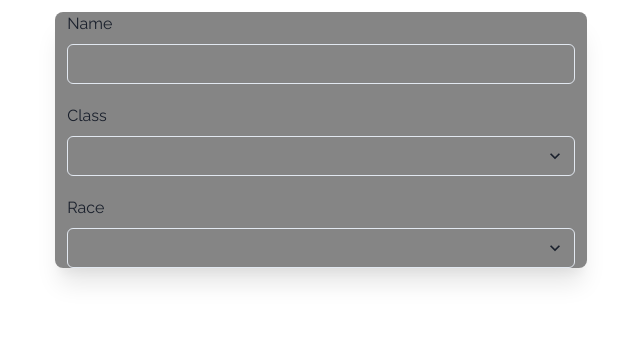
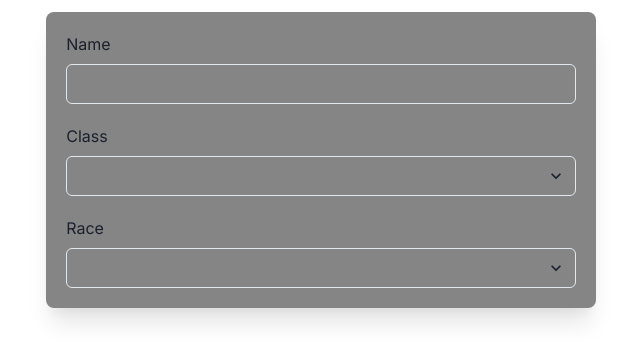
Before and after one commit to francozanini/armory, a React (Vite) app in the folder armory-web-client/: page / in a window 1280 px wide. Shown: the top 362 px of the page, without its empty margins (319-959 px from the left). Built offline with nearby package versions, Linux system fonts and the light colour scheme.

Commit message:
iter font, styles on characterDetails

```diff
--- a/armory-web-client/package.json
+++ b/armory-web-client/package.json
@@ -9,6 +9,7 @@
   },
   "dependencies": {
     "@chakra-ui/react": "^2.1.2",
+    "@fontsource/inter": "^4.5.10",
     "@fontsource/open-sans": "^4.5.10",
     "@fontsource/raleway": "^4.5.8",
     "react": "^18.0.0",
--- a/armory-web-client/src/App.tsx
+++ b/armory-web-client/src/App.tsx
@@ -5,7 +5,7 @@ import './App.css'
 function App() {
     return (
         <Container>
-            <Box background={"blackAlpha.600"} m={[2, 3]} borderRadius='lg' shadow={"xl"}>
+            <Box background={"blackAlpha.600"} m={[2, 3]} p={[1, 2]} borderRadius='lg' shadow={"xl"}>
                 <Flex m={[2, 3]} gap={5} flexDirection={"column"}>
                     <FormControl>
                         <FormLabel>Name</FormLabel>
--- a/armory-web-client/src/main.tsx
+++ b/armory-web-client/src/main.tsx
@@ -1,6 +1,7 @@
 import {ChakraProvider, ColorModeScript, extendTheme} from '@chakra-ui/react'
 import '@fontsource/raleway/400.css'
 import '@fontsource/open-sans/700.css'
+import "@fontsource/inter"
 import React from 'react'
 import ReactDOM from 'react-dom/client'
 import App from './App'
@@ -9,7 +10,7 @@ import './index.css'
 const theme = extendTheme({
     fonts: {
         heading: `'Open Sans', sans-serif`,
-        body: `'Raleway', sans-serif`,
+        body: `'Inter', 'Raleway', sans-serif`,
     },
 })
 
```
Also changed, not shown: 1 other file (tests, documents, lock files or other folders).
